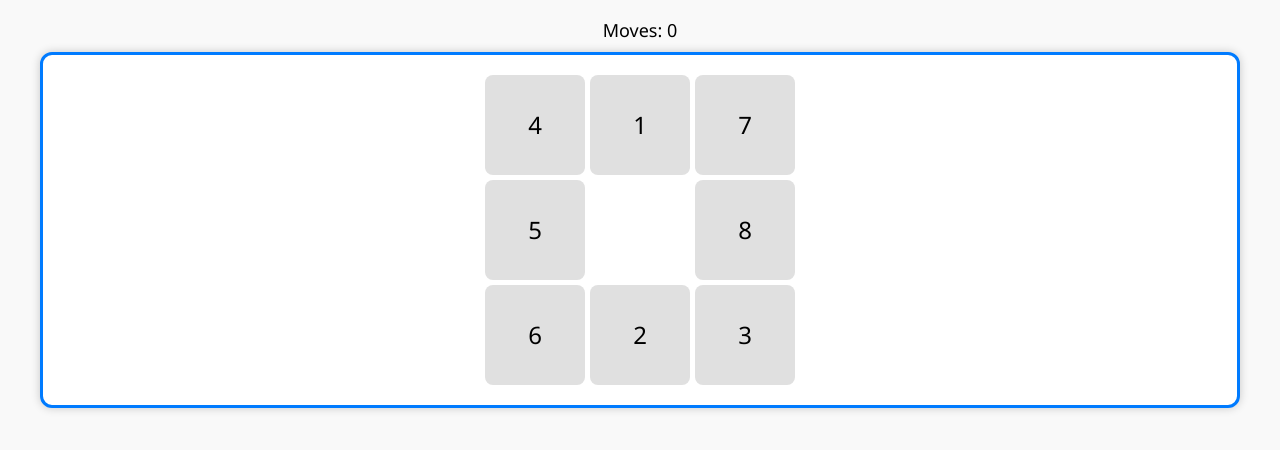
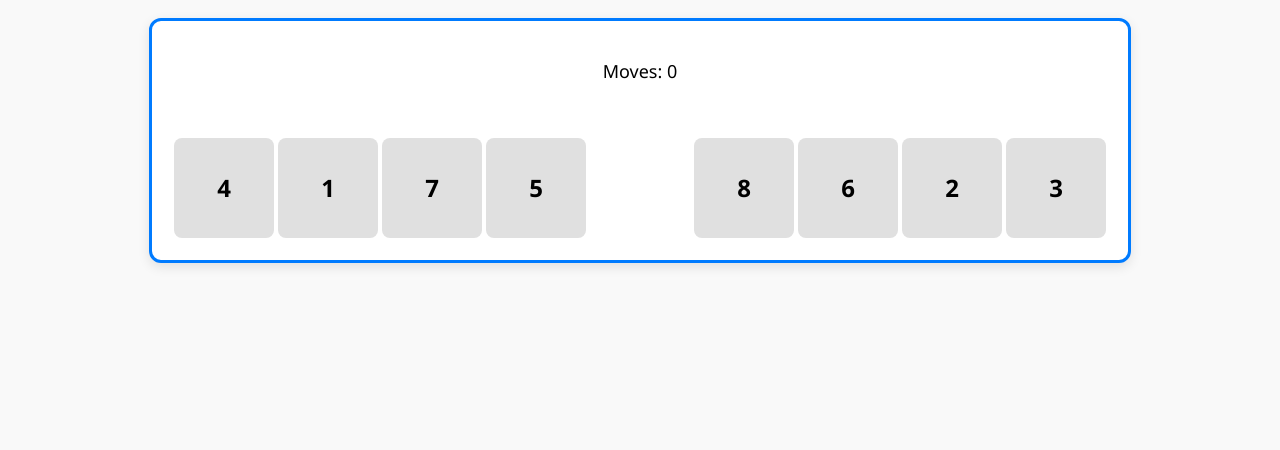
Before and after one commit to devdemoteam/extension2, a plain HTML site: page index.html in a window 1280 px wide. Shown: the part 86-536 px from the top of the page. Drawn offline with Linux system fonts and the light colour scheme.

Commit message:
Add files via upload

```diff
--- a/index.html
+++ b/index.html
@@ -6,42 +6,42 @@
     <style>
         body {
             font-family: "Segoe UI", sans-serif;
+            background-color: #f9f9f9;
             text-align: center;
             margin: 40px;
-            background-color: #f9f9f9;
+        }
+        #gameContainer {
+            display: inline-block;
+            padding: 20px;
+            border: 3px solid #007BFF;
+            border-radius: 12px;
+            box-shadow: 0 4px 12px rgba(0,0,0,0.1);
+            background-color: #ffffff;
         }
         #moveCounter {
             font-size: 18px;
             margin-bottom: 10px;
         }
-        #message {
+        #winMessage {
             font-size: 20px;
             color: green;
             margin-top: 10px;
-        }
-        .puzzle {
-            display: grid;
-            grid-template-columns: repeat(3, 100px);
-            grid-gap: 5px;
-            justify-content: center;
-            margin: 0 auto;
-            padding: 20px;
-            border: 3px solid #007BFF;
-            border-radius: 12px;
-            box-shadow: 0 0 10px rgba(0,0,0,0.2);
-            background-color: #fff;
+            display: none;
         }
         .tile {
             width: 100px;
             height: 100px;
+            line-height: 100px;
+            display: inline-block;
+            margin: 2px;
             font-size: 24px;
-            line-height: 100px;
+            font-weight: bold;
             background-color: #e0e0e0;
             border-radius: 8px;
             cursor: pointer;
             user-select: none;
         }
-        .tile.empty {
+        .empty {
             background-color: transparent;
             cursor: default;
         }
@@ -49,13 +49,15 @@
 </head>
 <body>
     <h1>Coffee time ☕</h1>
-    <p id="moveCounter">Moves: 0</p>
-    <div class="puzzle" id="puzzle"></div>
-    <div id="message"></div>
+    <div id="gameContainer">
+        <p id="moveCounter">Moves: 0</p>
+        <div id="puzzle"></div>
+        <div id="winMessage">🎉 Congratulations! You solved the puzzle!</div>
+    </div>
 
     <script>
         const puzzle = document.getElementById("puzzle");
-        const message = document.getElementById("message");
+        const winMessage = document.getElementById("winMessage");
         let moveCount = 0;
         let tiles = [1, 2, 3, 4, 5, 6, 7, 8, null];
 
@@ -64,10 +66,6 @@
                 const j = Math.floor(Math.random() * (i + 1));
                 [array[i], array[j]] = [array[j], array[i]];
             }
-        }
-
-        function updateCounter() {
-            document.getElementById("moveCounter").textContent = "Moves: " + moveCount;
         }
 
         function render() {
@@ -79,6 +77,10 @@
                 div.onclick = () => moveTile(index);
                 puzzle.appendChild(div);
             });
+        }
+
+        function updateCounter() {
+            document.getElementById("moveCounter").textContent = "Moves: " + moveCount;
         }
 
         function moveTile(index) {
@@ -96,12 +98,8 @@
         }
 
         function checkWin() {
-            const winState = [1, 2, 3, 4, 5, 6, 7, 8, null];
-            if (tiles.every((val, idx) => val === winState[idx])) {
-                message.textContent = "🎉 Congratulations! You solved the puzzle!";
-            } else {
-                message.textContent = "";
-            }
+            const isSolved = tiles.slice(0, 8).every((val, i) => val === i + 1) && tiles[8] === null;
+            winMessage.style.display = isSolved ? "block" : "none";
         }
 
         shuffle(tiles);
```
